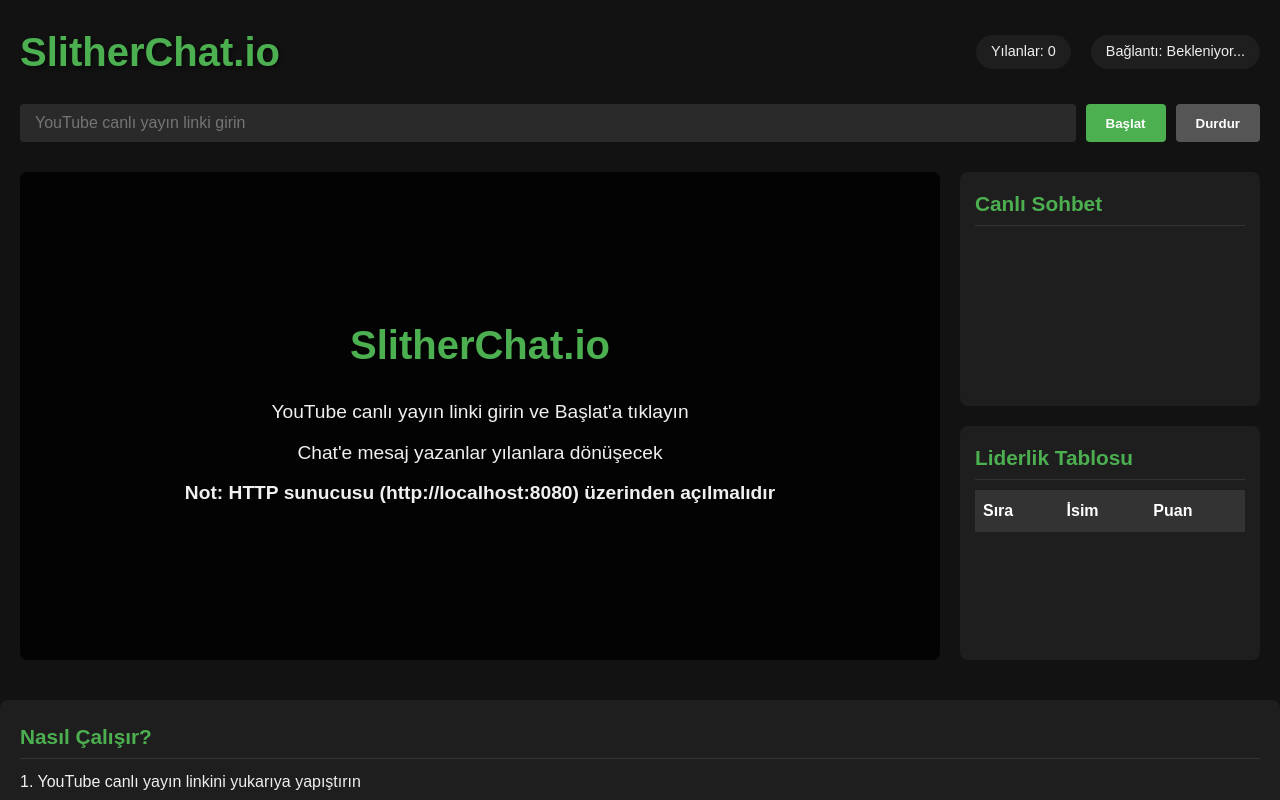
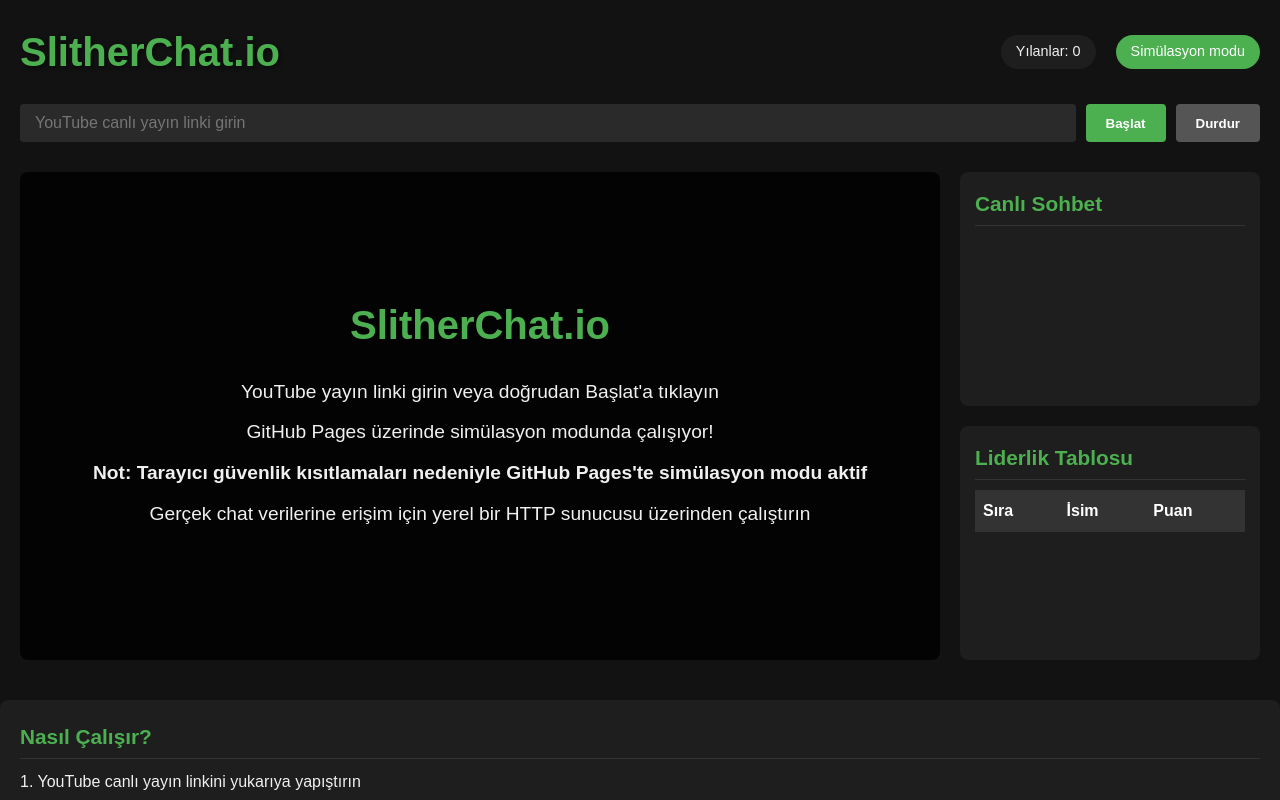
Before and after one commit to 1sthillman/interactivegame, a plain HTML site: page index.html in a window 1280 px wide. Shown: the top 800 px of the page. Drawn offline with Linux system fonts and the light colour scheme.

Commit message:
GitHub Pages uyumluluğu için simülasyon modu aktifleştirildi

```diff
--- a/index.html
+++ b/index.html
@@ -27,9 +27,10 @@
             <div id="gameOverlay">
                             <div class="overlay-content">
                 <h2>SlitherChat.io</h2>
-                <p>YouTube canlı yayın linki girin ve Başlat'a tıklayın</p>
-                <p>Chat'e mesaj yazanlar yılanlara dönüşecek</p>
-                <p><b>Not: HTTP sunucusu (http://localhost:8080) üzerinden açılmalıdır</b></p>
+                <p>YouTube yayın linki girin veya doğrudan Başlat'a tıklayın</p>
+                <p>GitHub Pages üzerinde simülasyon modunda çalışıyor!</p>
+                <p><b>Not: Tarayıcı güvenlik kısıtlamaları nedeniyle GitHub Pages'te simülasyon modu aktif</b></p>
+                <p>Gerçek chat verilerine erişim için yerel bir HTTP sunucusu üzerinden çalıştırın</p>
             </div>
             </div>
         </div>
--- a/js/app.js
+++ b/js/app.js
@@ -80,9 +80,11 @@
 
         const youtubeUrl = this.youtubeUrlInput.value.trim();
 
-        // Simülasyon modunu kullanıcı seçimine bırak
-        // Eğer bir HTTP sunucusu üzerinden çalıştırılırsa iframe çalışacaktır
-        // CONFIG.simulationMode = false;
+        // GitHub Pages'te çalıştığında otomatik olarak simülasyon modu aktif olsun
+        if (window.location.hostname.includes('github.io')) {
+            CONFIG.simulationMode = true;
+            console.log('GitHub Pages tespit edildi: Simülasyon modu aktif');
+        }
 
         // Test modu kontrolü
         if (youtubeUrl === 'test' || youtubeUrl === '') {
--- a/js/config.js
+++ b/js/config.js
@@ -38,7 +38,7 @@
     maxLeaderboardEntries: 10, // Liderlik tablosunda gösterilecek maksimum oyuncu
 
     // Simülasyon ayarları
-    simulationMode: false, // Gerçek chat bağlantısı yoksa simülasyon modu
+    simulationMode: true, // GitHub Pages için simülasyon modu aktif edildi
     simulationMessages: [ // Simülasyon mesajları
         "Merhaba dünya!",
         "SlitherChat.io çok eğlenceli!",
```
